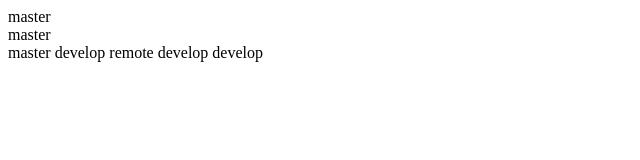
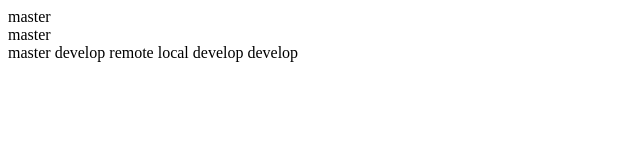
Before and after one commit to bowego/new2, a plain HTML site: page index.html in a window 1280 px wide. Shown: the full height of the page, 0-640 px from the left. Drawn offline with Linux system fonts and the light colour scheme.

Commit message:
developer 1 changed index.html

```diff
--- a/index.html
+++ b/index.html
@@ -5,7 +5,7 @@
 
 <body>master</body> develop
   <url>remote</url>
-
+  <url>local</url>
 develop
 
 develop
```
